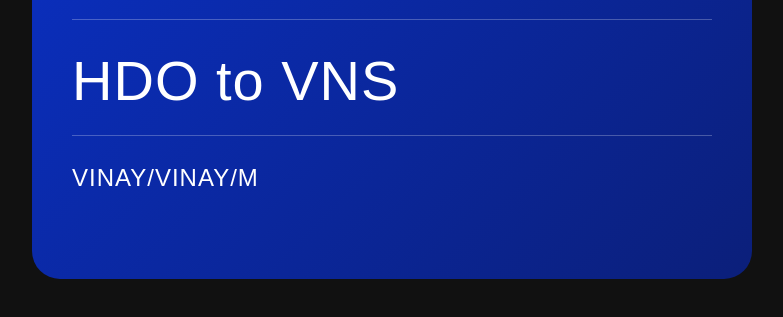
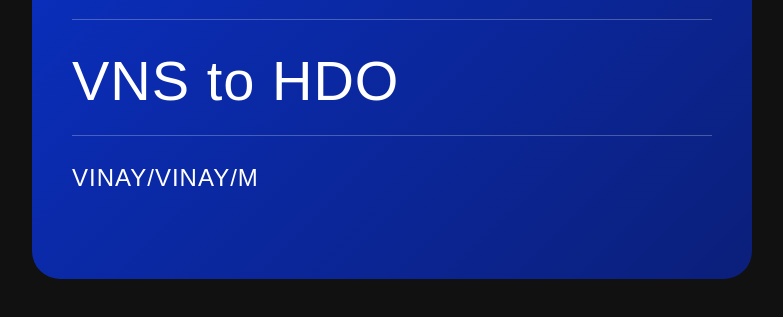
Before and after one commit to vasantsatyam/boarding-pass, a plain HTML site: page index.html in a window 1280 px wide. Shown: the part 301-618 px from the top of the page, without its empty margins (248-1031 px from the left). Drawn offline with Linux system fonts and the light colour scheme.

Commit message:
Update index.html

```diff
--- a/index.html
+++ b/index.html
@@ -81,7 +81,7 @@ body {
 
     <div class="divider"></div>
 
-    <div class="route">HDO to VNS</div>
+    <div class="route">VNS to HDO</div>
 
     <div class="divider"></div>
 
```
